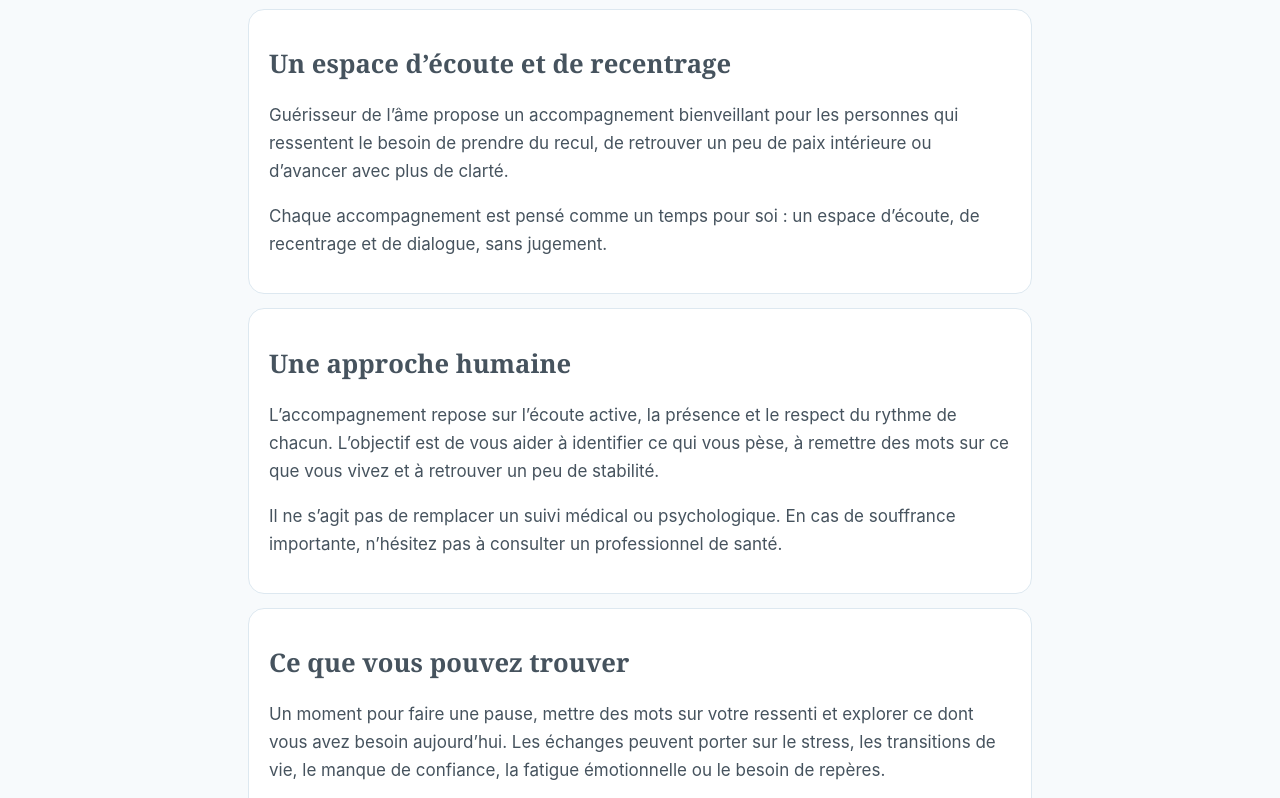
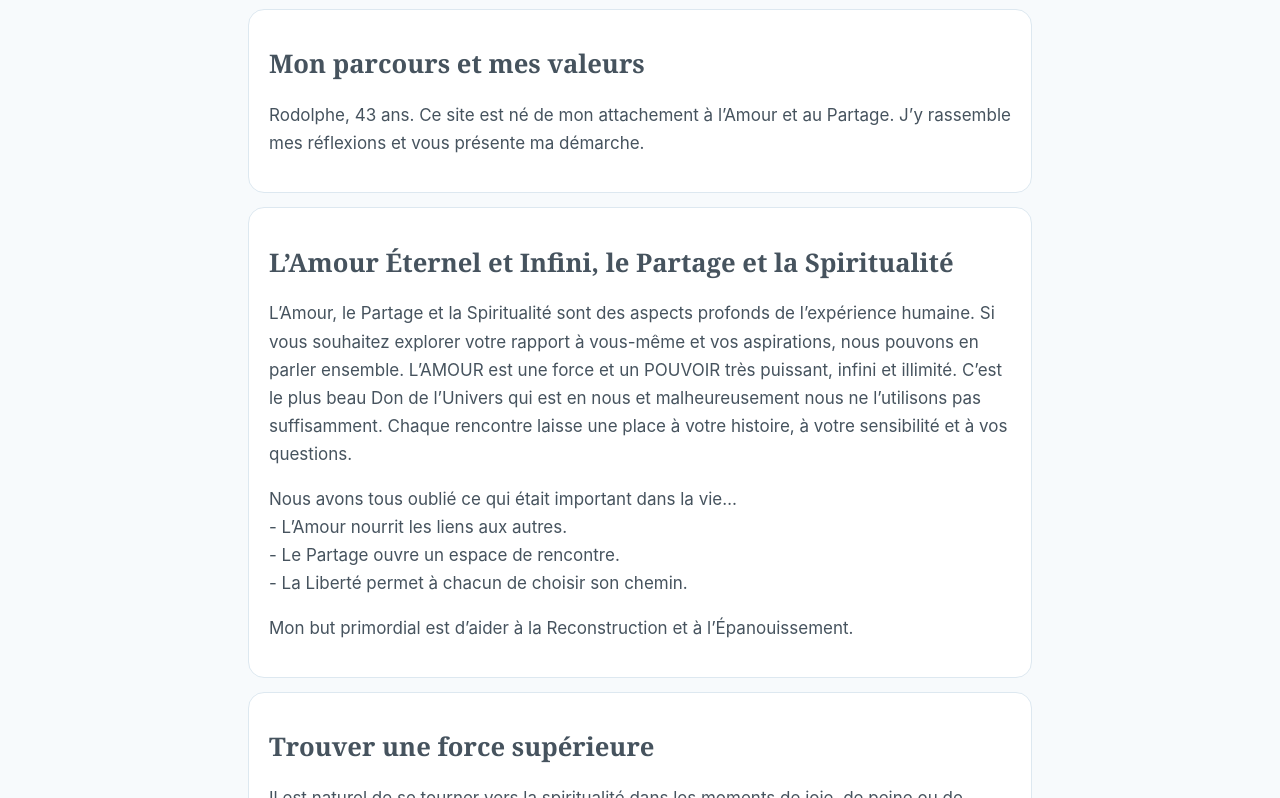
Before and after one commit to cftcmafsas-ai/Guerisseur-de-lame, a plain HTML site: page a-propos.html in a window 1280 px wide. Shown: the part 143-941 px from the top of the page. Drawn offline with Linux system fonts and the light colour scheme.

Commit message:
a-propos.html

```diff
--- a/a-propos.html
+++ b/a-propos.html
@@ -4,12 +4,9 @@
   <meta charset="UTF-8">
   <meta name="viewport" content="width=device-width, initial-scale=1.0">
   <title>À propos — Guérisseur de l’âme</title>
-  <meta name="description" content="Découvrez l’accompagnement proposé par Guérisseur de l’âme : écoute, recentrage et accompagnement vers plus de paix intérieure.">
   <link rel="stylesheet" href="style.css">
 </head>
 <body>
-
-  <!-- LE MENU DE NAVIGATION -->
   <header class="top">
     <a href="index.html"><img src="logo.svg" alt="Logo R"></a>
     <nav>
@@ -28,47 +25,22 @@
     </nav>
   </header>
 
-  <!-- LE CONTENU DE LA PAGE -->
   <div class="wrap">
     <h1>À propos</h1>
-
     <div class="card">
-      <h2>Un espace d’écoute et de recentrage</h2>
-      <p>
-        Guérisseur de l’âme propose un accompagnement bienveillant pour les personnes
-        qui ressentent le besoin de prendre du recul, de retrouver un peu de paix intérieure
-        ou d’avancer avec plus de clarté.
-      </p>
-      <p>
-        Chaque accompagnement est pensé comme un temps pour soi : un espace d’écoute,
-        de recentrage et de dialogue, sans jugement.
-      </p>
+      <h2>Mon parcours et mes valeurs</h2>
+      <p>Rodolphe, 43 ans. Ce site est né de mon attachement à l’Amour et au Partage. J’y rassemble mes réflexions et vous présente ma démarche.</p>
     </div>
-
     <div class="card">
-      <h2>Une approche humaine</h2>
-      <p>
-        L’accompagnement repose sur l’écoute active, la présence et le respect du rythme
-        de chacun. L’objectif est de vous aider à identifier ce qui vous pèse, à remettre
-        des mots sur ce que vous vivez et à retrouver un peu de stabilité.
-      </p>
-      <p>
-        Il ne s’agit pas de remplacer un suivi médical ou psychologique. En cas de souffrance
-        importante, n’hésitez pas à consulter un professionnel de santé.
-      </p>
+      <h2>L’Amour Éternel et Infini, le Partage et la Spiritualité</h2>
+      <p>L’Amour, le Partage et la Spiritualité sont des aspects profonds de l’expérience humaine. Si vous souhaitez explorer votre rapport à vous-même et vos aspirations, nous pouvons en parler ensemble. L’AMOUR est une force et un POUVOIR très puissant, infini et illimité. C’est le plus beau Don de l’Univers qui est en nous et malheureusement nous ne l’utilisons pas suffisamment. Chaque rencontre laisse une place à votre histoire, à votre sensibilité et à vos questions.</p>
+      <p>Nous avons tous oublié ce qui était important dans la vie…<br>- L’Amour nourrit les liens aux autres.<br>- Le Partage ouvre un espace de rencontre.<br>- La Liberté permet à chacun de choisir son chemin.</p>
+      <p>Mon but primordial est d’aider à la Reconstruction et à l’Épanouissement.</p>
     </div>
-
     <div class="card">
-      <h2>Ce que vous pouvez trouver</h2>
-      <p>
-        Un moment pour faire une pause, mettre des mots sur votre ressenti et explorer
-        ce dont vous avez besoin aujourd’hui. Les échanges peuvent porter sur le stress,
-        les transitions de vie, le manque de confiance, la fatigue émotionnelle ou le besoin
-        de repères.
-      </p>
-      <a class="btn" href="contact.html">Prendre contact</a>
+      <h2>Trouver une force supérieure</h2>
+      <p>Il est naturel de se tourner vers la spiritualité dans les moments de joie, de peine ou de doute. Depuis que j’ai appris à me connecter avec le divin au quotidien pour canaliser mes émotions, quelles qu’elles soient, ma vie est devenue beaucoup plus riche. J’ai créé Rodolphe Guérisseur d’Âme en 2000 pour aider les autres à intégrer la spiritualité dans leur vie de tous les jours. Depuis, mon blog s’est beaucoup développé, ce que je n’aurais jamais imaginé à l’époque. C’est une joie de vous accueillir ici pour vous ressourcer le long de votre parcours individuel, et j’espère que cette étape saura vous guider au mieux.</p>
     </div>
   </div>
-
 </body>
 </html>
```
